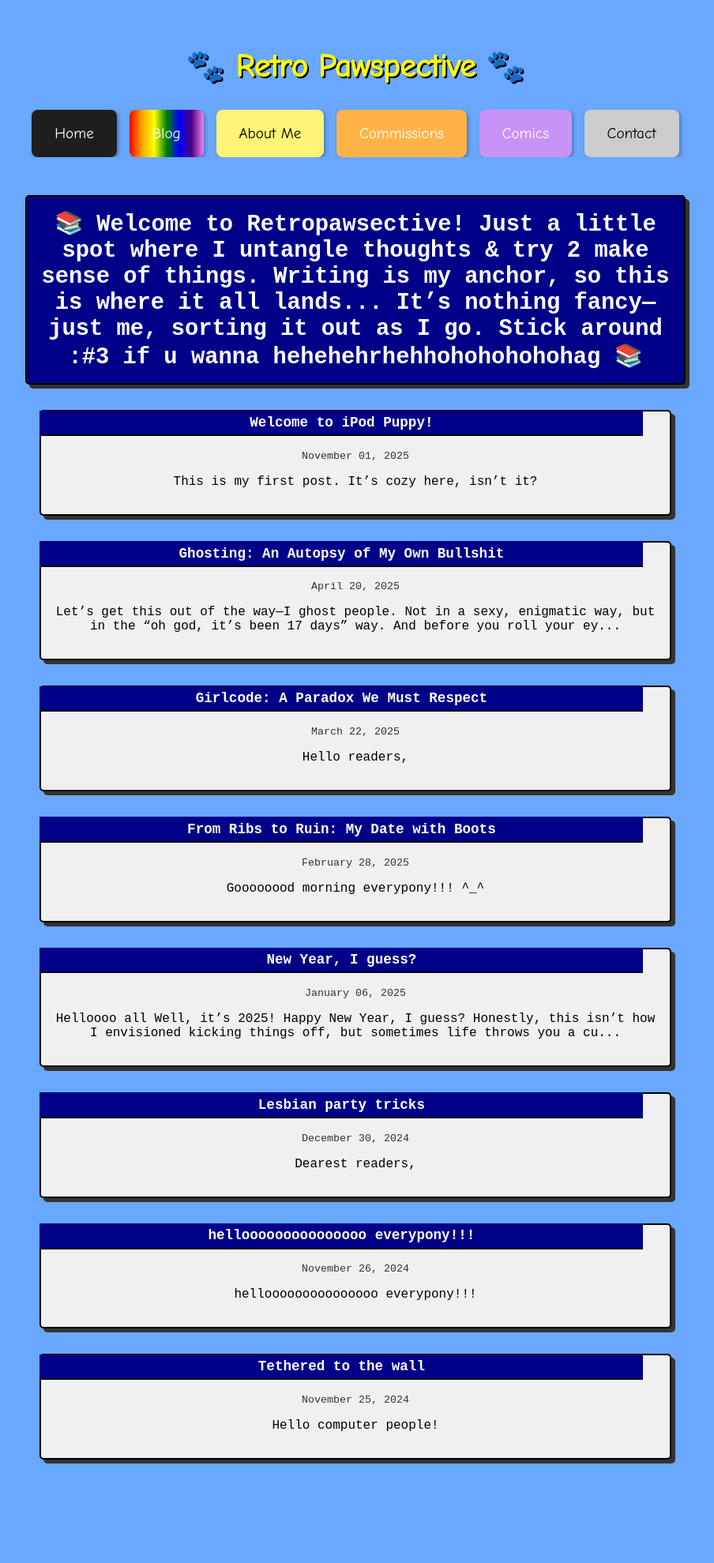
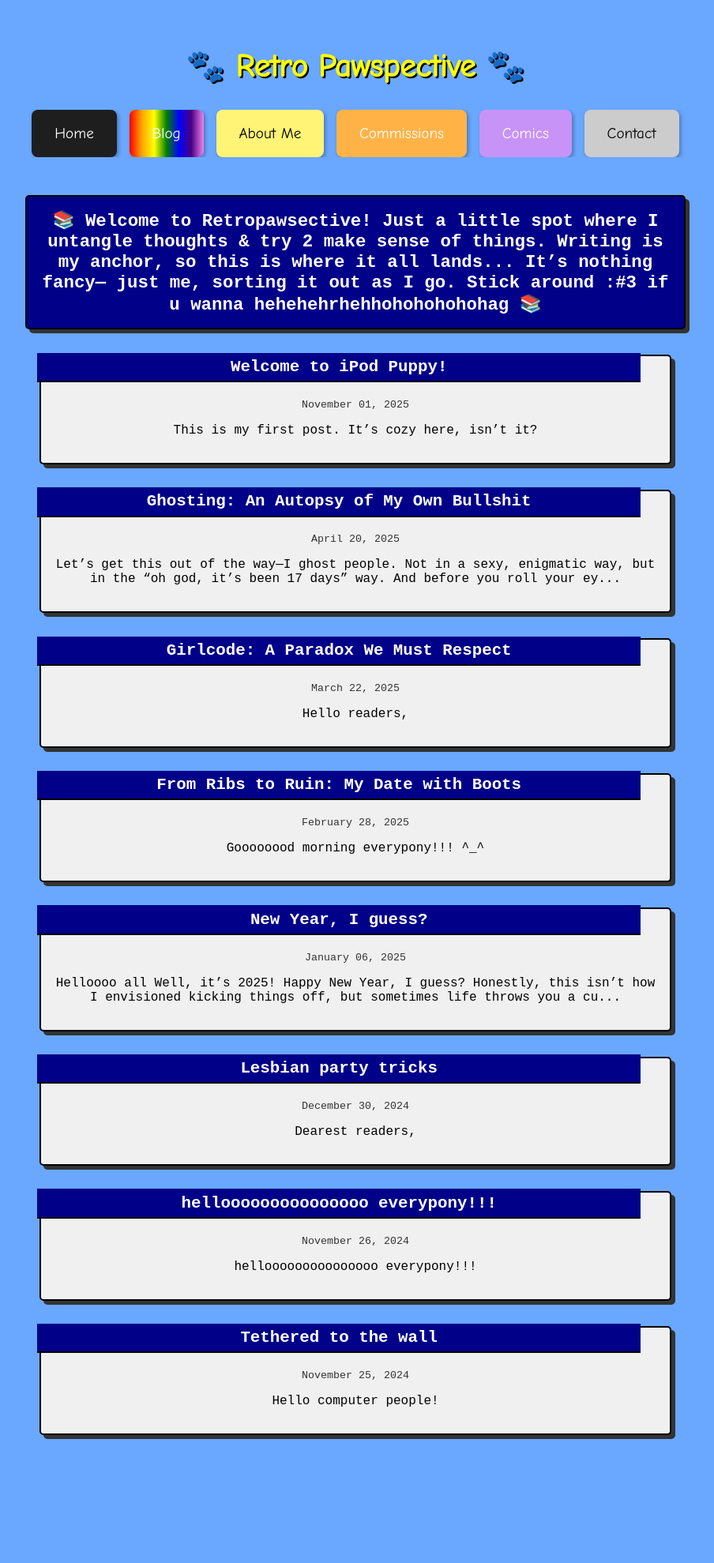
Before and after one commit to Chrissy-and-Chloe/ipodpuppywebsite, a Jekyll site: the page built from blog.html, in a window 1280 px wide. Shown: the whole page at 79% size, without its empty margins (190-1094 px from the left). Built offline with Jekyll 4.4.1, drawn with Linux system fonts in a browser that asks for light colours; after the commit the page ends 1948 px from its top, so only the background shows below that.

Commit message:
Update style.css

```diff
--- a/assets/css/style.css
+++ b/assets/css/style.css
@@ -136,7 +136,7 @@ header, footer {
 }
 
 .post-preview h2 {
-  font-size: 1.1em;
+  font-size: 1.3em;
   background-color: #000088;
   color: #fff;
   padding: 0.3em;
@@ -309,7 +309,7 @@ article code, .post-content code {
 
 .blog-header h2 {
   margin: 0;
-  font-size: 1.8em;                       /* Slightly bigger for header */
+  font-size: 1.4em;                       /* Slightly bigger for header */
 }
 
 
```
